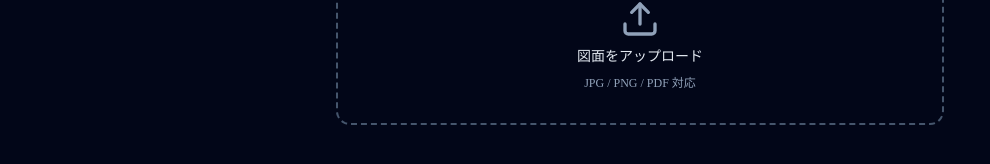
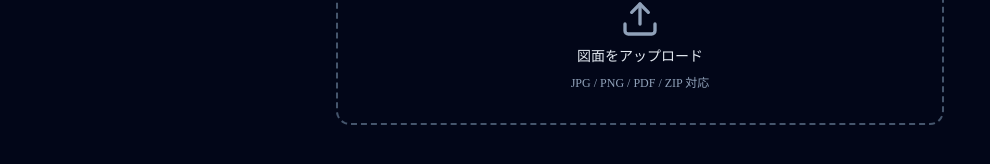
Before and after one commit to fulfill-tokuyama/zumen-scan, a Next.js app: page /analyze in a window 1280 px wide. Shown: the part 176-340 px from the top of the page, without its empty margins (0-990 px from the left). Built offline with nearby package versions, Linux system fonts and the light colour scheme.

Commit message:
feat: add ZIP support to DropZone upload

```diff
--- a/src/components/analyzer/DropZone.tsx
+++ b/src/components/analyzer/DropZone.tsx
@@ -15,9 +15,11 @@ const ACCEPTED_TYPES = {
   "image/gif": [".gif"],
   "image/webp": [".webp"],
   "application/pdf": [".pdf"],
+  "application/zip": [".zip"],
+  "application/x-zip-compressed": [".zip"],
 }
 
-const MAX_SIZE = 20 * 1024 * 1024 // 20MB
+const MAX_SIZE = 100 * 1024 * 1024 // 100MB
 
 function formatFileSize(bytes: number): string {
   if (bytes < 1024) return `${bytes} B`
@@ -90,7 +92,7 @@ export function DropZone({ onFileSelect, isLoading }: DropZoneProps) {
           <p className="text-sm font-medium text-slate-200">
             図面をアップロード
           </p>
-          <p className="text-xs text-slate-400">JPG / PNG / PDF 対応</p>
+          <p className="text-xs text-slate-400">JPG / PNG / PDF / ZIP 対応</p>
         </div>
       )}
     </div>
```
